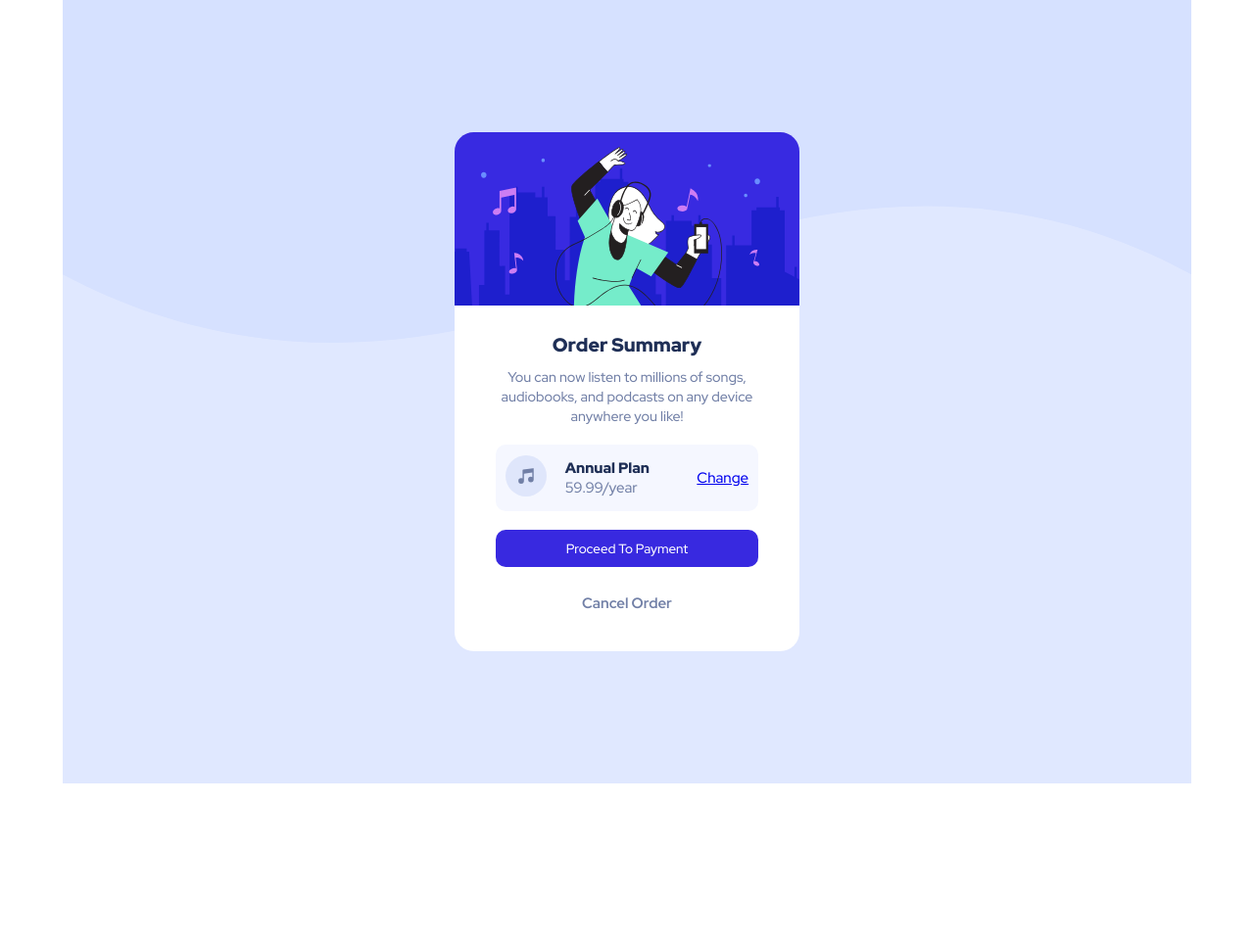
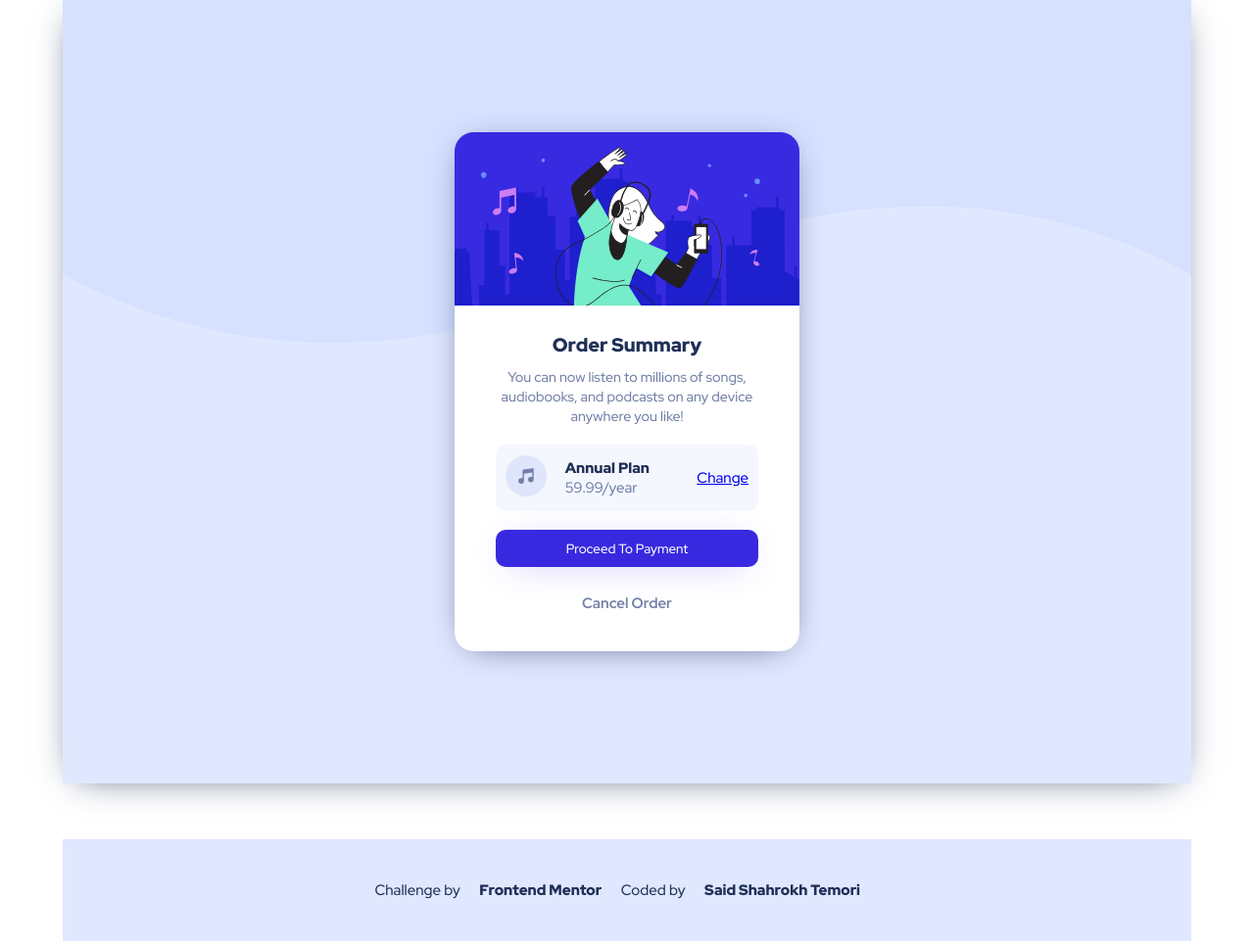
Before and after one commit to shahrokh0796/order-summery-component, a website built with webpack: page src/index.html in a window 1280 px wide. Shown: the whole page at 98% size. Before the commit the page ends 800 px from the top, so only its background shows below. Built offline with nearby package versions, Linux system fonts and the light colour scheme.

Commit message:
second commit create footer and box shadows

```diff
--- a/src/index.html
+++ b/src/index.html
@@ -53,6 +53,10 @@
       </section>
     </section>
   </main>
+
+  <footer class="attribution">
+    Challenge by <a href="https://www.frontendmentor.io?ref=challenge" target="_blank">Frontend Mentor</a>
+    Coded by <a href="https://www.frontendmentor.io/profile/shahrokh0796">Said Shahrokh Temori</a>
+  </footer>
 </body>
-
 </html>
--- a/src/style.scss
+++ b/src/style.scss
@@ -11,7 +11,7 @@
     --sm: 1.3rem;
     --m: 1.8rem;
     --l: 2.8rem;
-    --xl: 3.8;
+    --xl: 3.8rem;
 }
 * {
     margin: 0;
@@ -37,6 +37,7 @@ body {
     margin: 0 auto;
 
     main {
+        box-shadow: 0px 5px 36px -16px rgba(31,47,86,1);
         background-color: var(--color-pale-blue);
         position: relative;
         min-height: 100vh;
@@ -58,6 +59,7 @@ body {
         }
 
         .container-section {
+            box-shadow: 0px 5px 36px -16px rgba(31,47,86,1);
             display: grid;
             grid-template-rows: 1fr;
             max-inline-size: 23.5rem;
@@ -147,6 +149,7 @@ body {
                 cursor:pointer;
                 border: none;
                 margin-block-end: var(--m);
+                box-shadow: 0px 5px 36px -16px rgba(56,41,224,1);
             }
 
             button:hover {
@@ -164,4 +167,26 @@ body {
             }
         }
     }
+
+    footer {
+        background-color: var(--color-pale-blue);
+        padding: var(--l);
+        margin-block-start: var(--xl);
+        margin-block-end: 0.2rem;
+        display: flex;
+        align-items: center;
+        justify-content: center;
+        color: var(--color-dark-blue);
+
+        a {
+            padding-inline: var(--sm);
+            color: var(--color-dark-blue);
+            text-decoration: none;
+            font-weight: 900;
+        }
+
+        a:hover {
+            color: var(--color-desaturated-blue);
+        }
+    }
 }
```
Also changed, not shown: build/index.css, build/index.html, dist/index.bundle.js.js, dist/index.css, dist/index.html, 9 other files.
